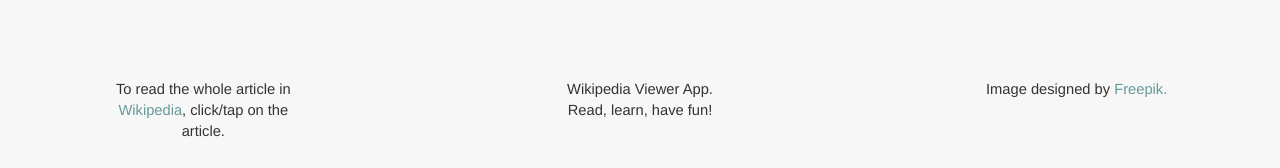
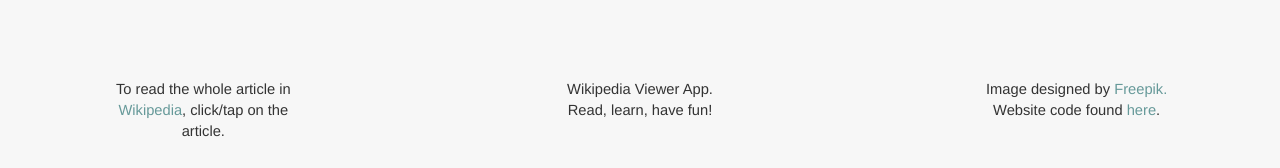
Before and after one commit to helloredfox/creativeProject2, a plain HTML site: page index.html in a window 1280 px wide. Shown: the part 632-800 px from the top of the page. Drawn offline with nearby package versions, Linux system fonts and the light colour scheme.

Commit message:
Added footer

```diff
--- a/index.html
+++ b/index.html
@@ -67,7 +67,7 @@
   </div>
   <div class="col-sm-2 col-sm-offset-2 col-xs-6 col-xs-offset-3">
     <p>Image designed by
-      <a href='http://www.freepik.com/free-vector/education-infographic_774627.htm'> Freepik.</a></p>
+      <a href='http://www.freepik.com/free-vector/education-infographic_774627.htm'> Freepik.</a> Website code found <a href="https://github.com/helloredfox/creativeProject2">here</a>.</p>
   </div>
 </div>
 
```
